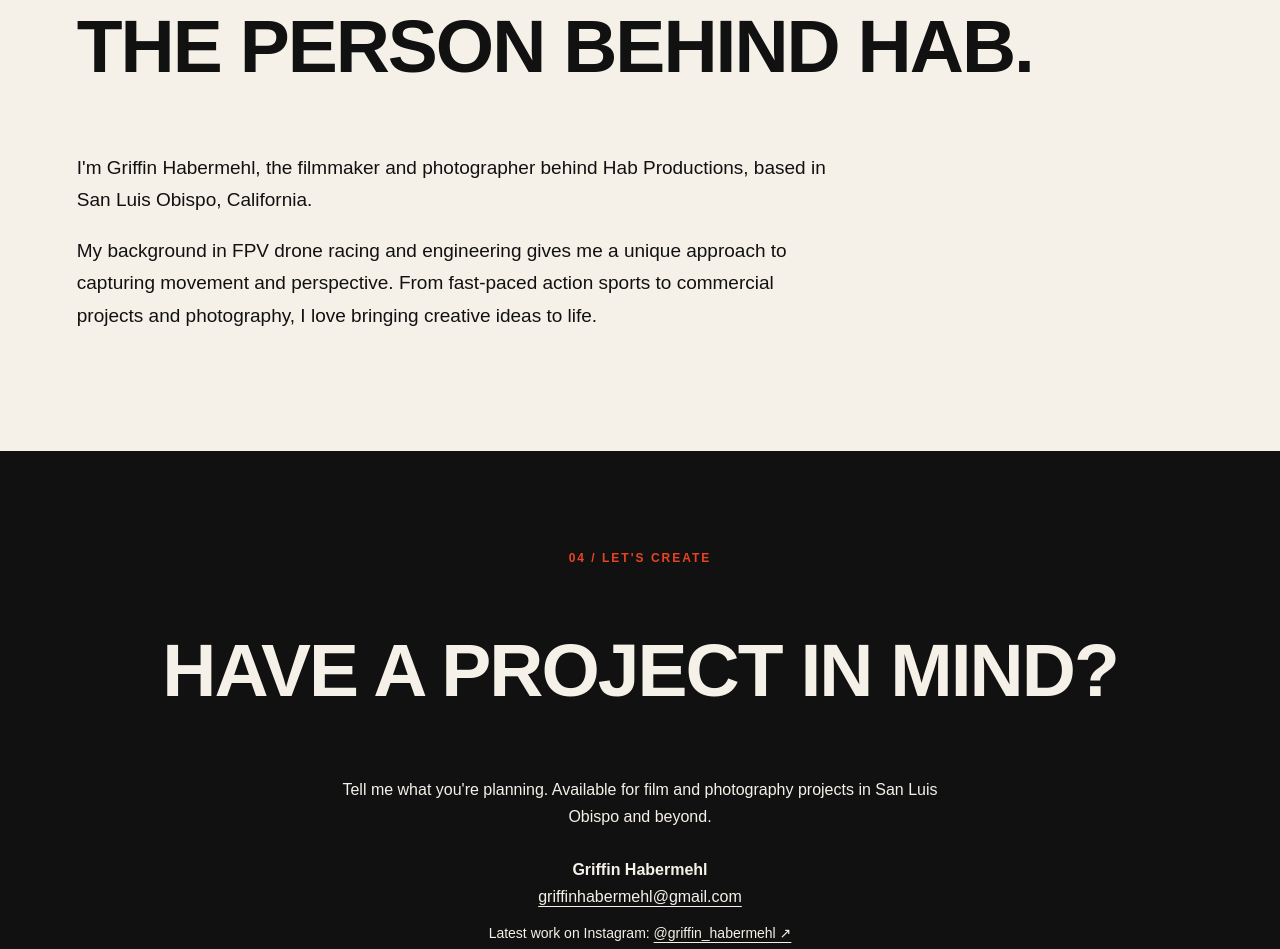
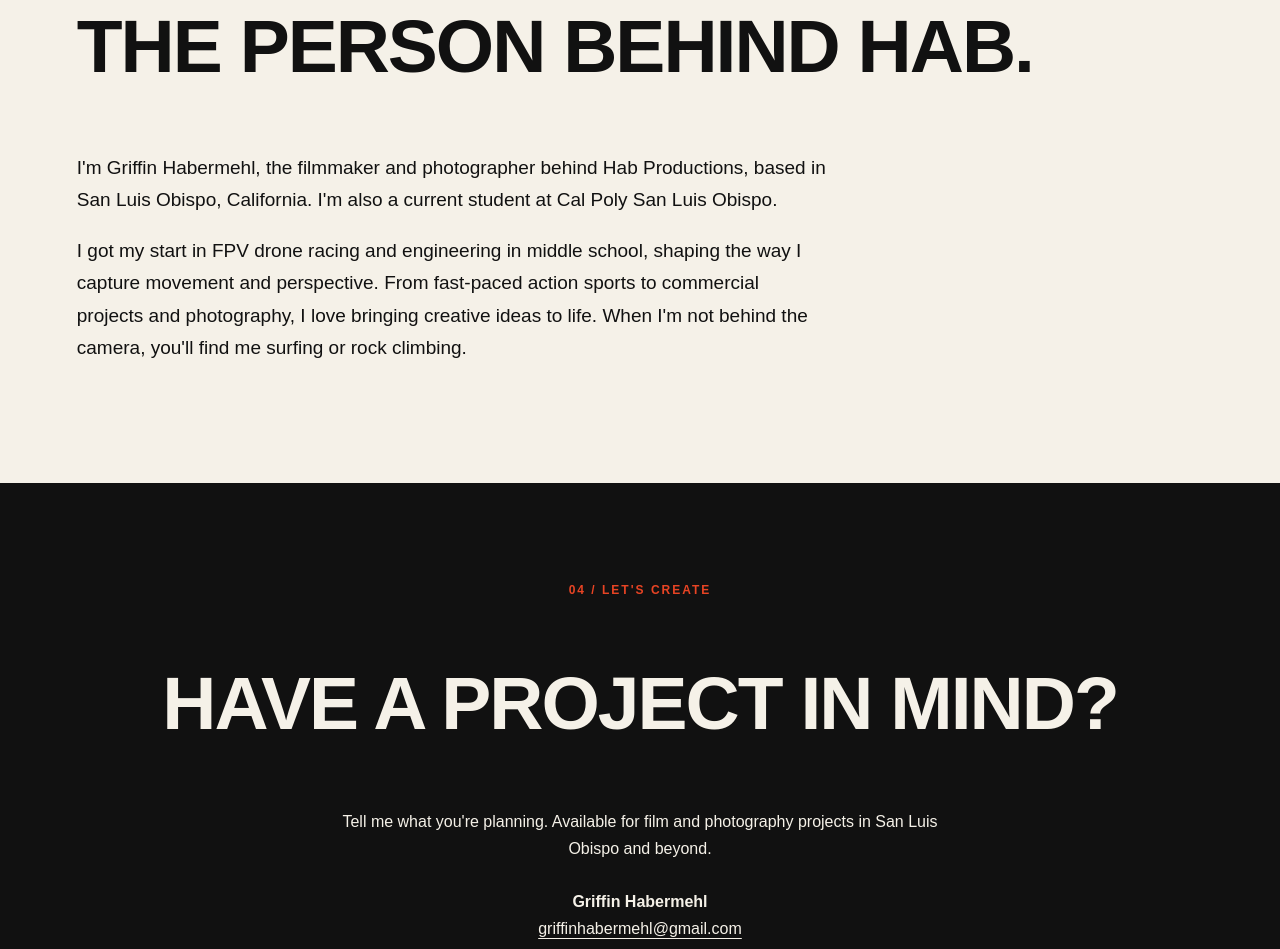
Before and after one commit to griffinhabermehl-bit/Hab-Productions, a plain HTML site: page index.html in a window 1280 px wide. Shown: the part 2690-3639 px from the top of the page. Drawn offline with Linux system fonts and the light colour scheme.

Commit message:
Update Griffin bio with Cal Poly studies and outdoor interests

```diff
--- a/index.html
+++ b/index.html
@@ -319,14 +319,16 @@
       <p>
         I'm Griffin Habermehl, the filmmaker and photographer behind
         Hab Productions, based in San Luis Obispo, California.
+        I'm also a current student at Cal Poly San Luis Obispo.
       </p>
 
       <p>
-        My background in FPV drone racing and engineering
-        gives me a unique approach to capturing movement
-        and perspective. From fast-paced action sports to
-        commercial projects and photography, I love
-        bringing creative ideas to life.
+        I got my start in FPV drone racing and engineering in middle
+        school, shaping the way I capture movement and perspective.
+        From fast-paced action sports to commercial projects and
+        photography, I love bringing creative ideas to life.
+        When I'm not behind the camera, you'll find me surfing
+        or rock climbing.
       </p>
     </section>
 
```
